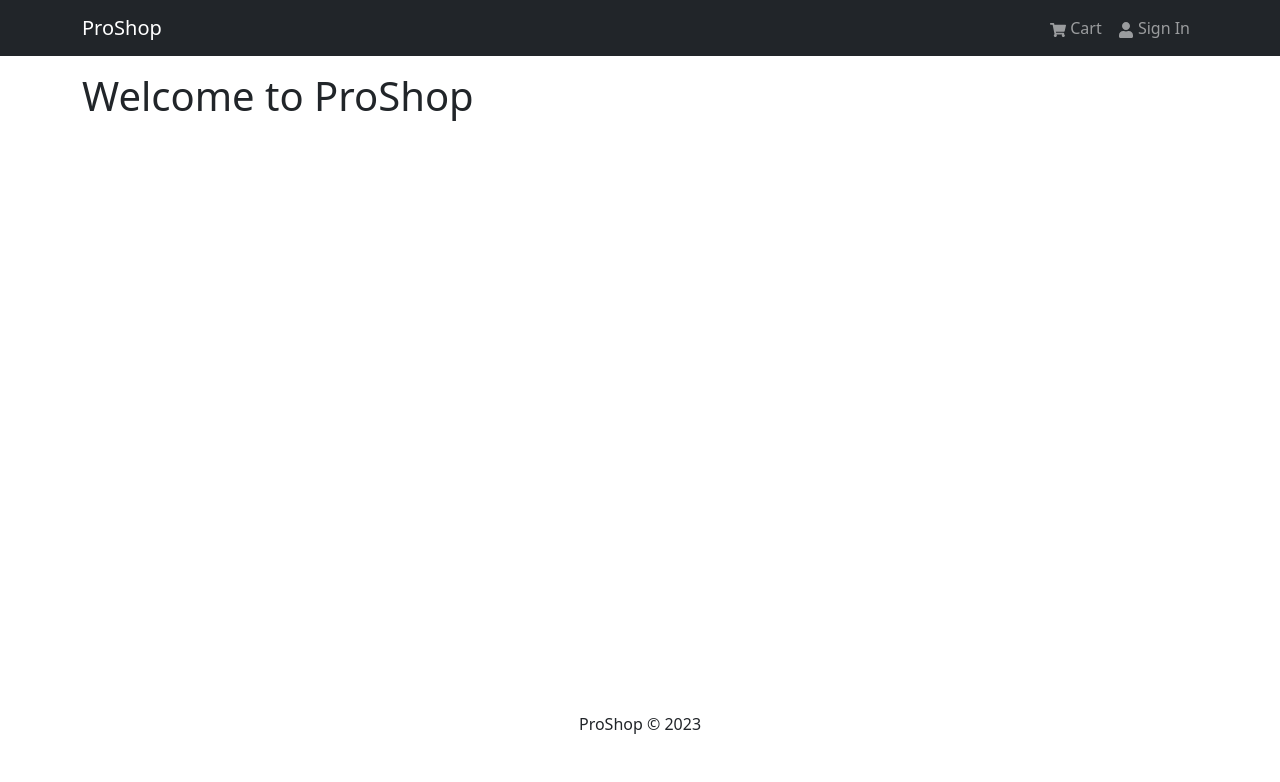
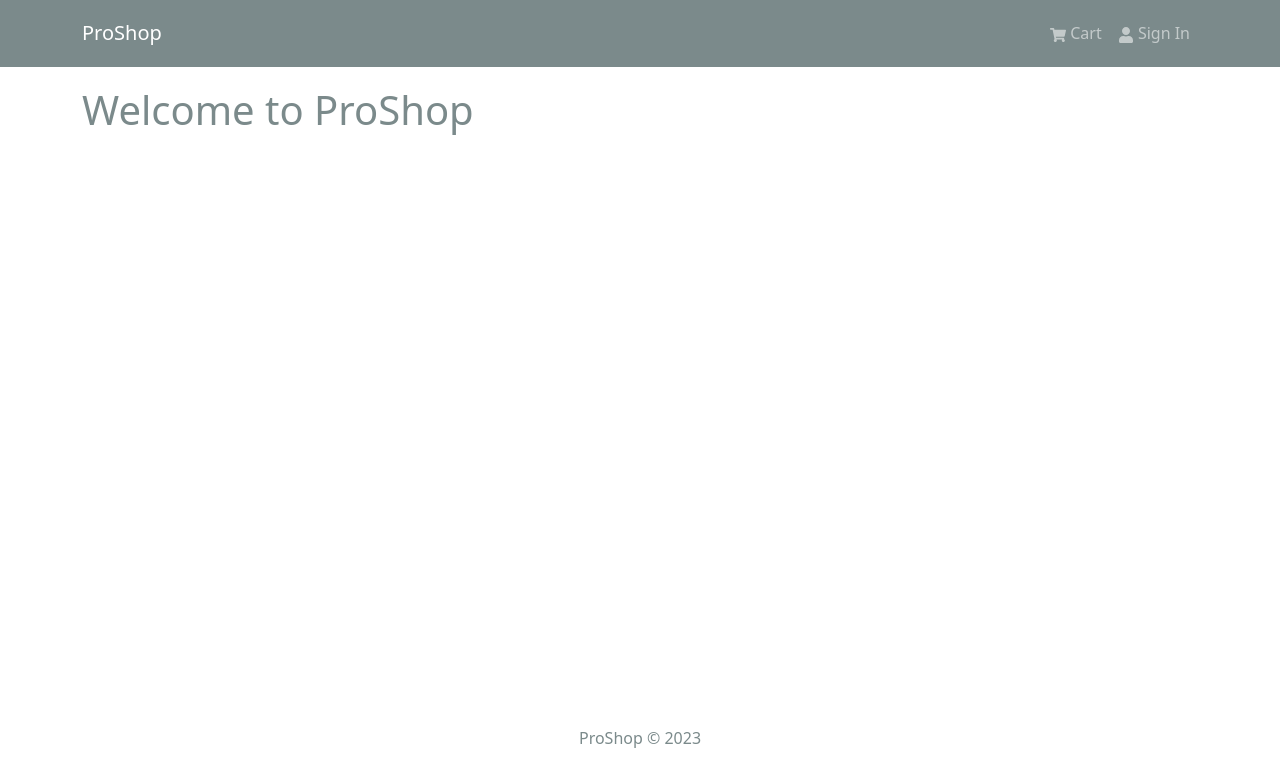
Before and after one commit to bluefox-codes/proshop, a React (Create React App) app in the folder frontend/: page / in a window 1280 px wide. Shown: the top 782 px of the page. Built offline with nearby package versions, Linux system fonts and the light colour scheme.

Commit message:
Update styling

```diff
--- a/frontend/src/index.css
+++ /dev/null
@@ -1,3 +0,0 @@
-main {
-  min-height: 80vh;
-}
--- a/frontend/src/index.js
+++ b/frontend/src/index.js
@@ -1,7 +1,8 @@
 import React from 'react';
 import ReactDOM from 'react-dom/client';
-import './index.css';
-import 'bootstrap/dist/css/bootstrap.min.css';
+import './assets/styles/index.css';
+import './assets/styles/bootstrap.custom.css';
+// import 'bootstrap/dist/css/bootstrap.min.css';
 import App from './App';
 import reportWebVitals from './reportWebVitals';
 
```
